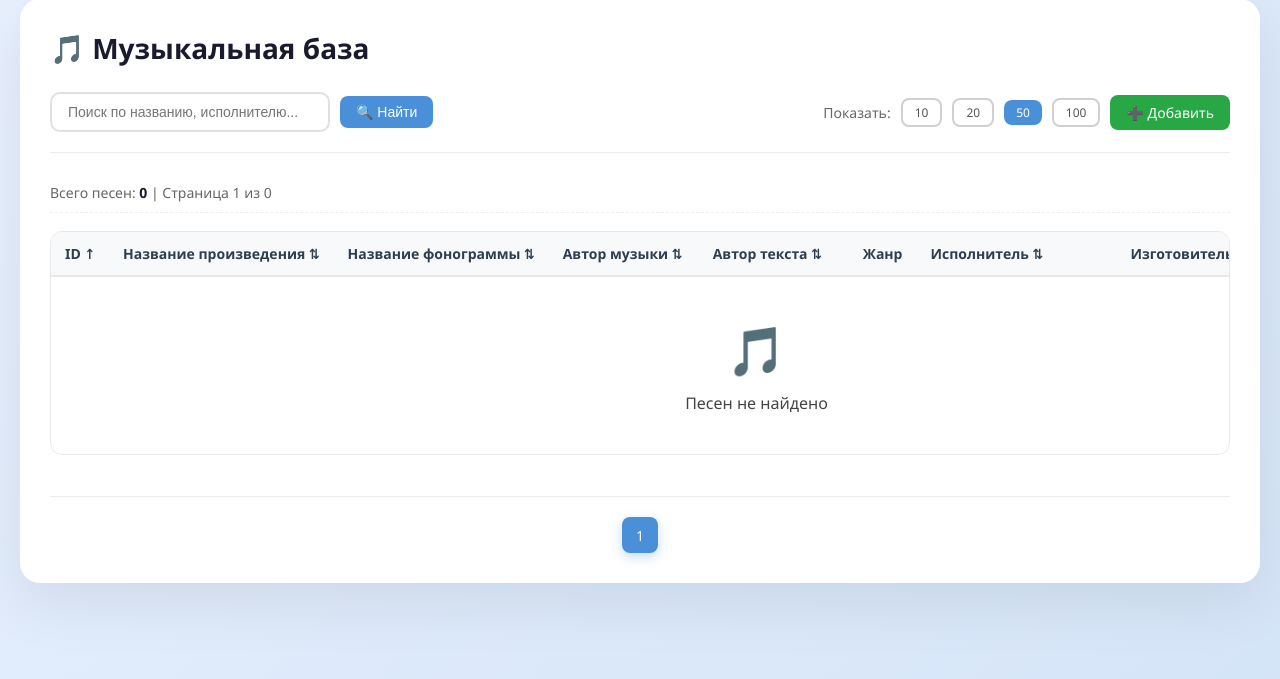
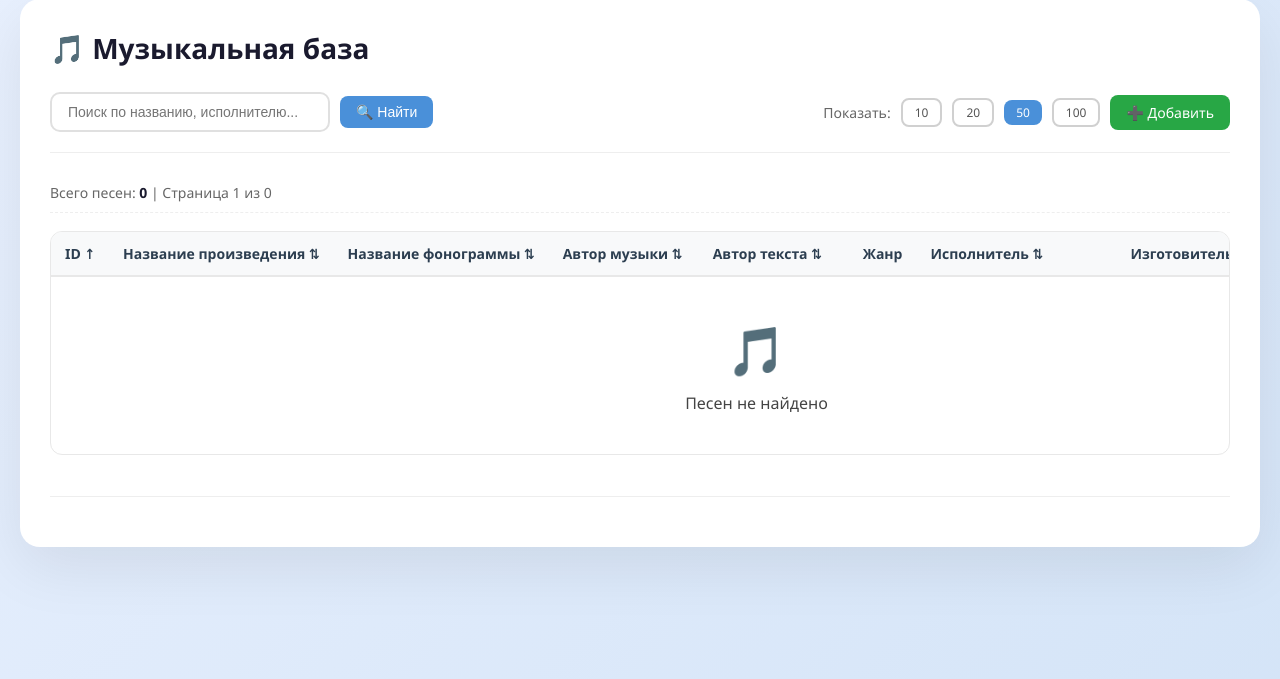
Before and after one commit to 69-FUNBOY-69/songs, a Flask app: page / in a window 1280 px wide. Shown: the part 41-720 px from the top of the page. Run offline with Flask 3, Linux system fonts and the light colour scheme; data that the repository does not hold is empty.

Commit message:
index.html

```diff
--- a/templates/index.html
+++ b/templates/index.html
@@ -168,16 +168,15 @@
     <div class="pagination">
         {% if page > 1 %}
             <a href="/?page={{ page - 1 }}{% if search %}&search={{ search }}{% endif %}{% if per_page %}&per_page={{ per_page }}{% endif %}{% if sort_by %}&sort_by={{ sort_by }}{% endif %}{% if sort_order %}&sort_order={{ sort_order }}{% endif %}">◀ Назад</a>
+            <a href="/?page=1{% if search %}&search={{ search }}{% endif %}{% if per_page %}&per_page={{ per_page }}{% endif %}{% if sort_by %}&sort_by={{ sort_by }}{% endif %}{% if sort_order %}&sort_order={{ sort_order }}{% endif %}">1</a>
         {% endif %}
-
-        <a href="/?page=1{% if search %}&search={{ search }}{% endif %}{% if per_page %}&per_page={{ per_page }}{% endif %}{% if sort_by %}&sort_by={{ sort_by }}{% endif %}{% if sort_order %}&sort_order={{ sort_order }}{% endif %}" {% if page == 1 %}class="active"{% endif %}>1</a>
 
         {% if page > 3 %}
             <span class="dots">...</span>
         {% endif %}
 
         {% for p in range(page - 2, page + 3) %}
-            {% if p > 1 and p < total_pages %}
+            {% if p >= 1 and p <= total_pages %}
                 <a href="/?page={{ p }}{% if search %}&search={{ search }}{% endif %}{% if per_page %}&per_page={{ per_page }}{% endif %}{% if sort_by %}&sort_by={{ sort_by }}{% endif %}{% if sort_order %}&sort_order={{ sort_order }}{% endif %}" {% if p == page %}class="active"{% endif %}>
                     {{ p }}
                 </a>
@@ -188,17 +187,11 @@
             <span class="dots">...</span>
         {% endif %}
 
-        {% if total_pages > 1 %}
-            <a href="/?page={{ total_pages }}{% if search %}&search={{ search }}{% endif %}{% if per_page %}&per_page={{ per_page }}{% endif %}{% if sort_by %}&sort_by={{ sort_by }}{% endif %}{% if sort_order %}&sort_order={{ sort_order }}{% endif %}" {% if page == total_pages %}class="active"{% endif %}>
-                {{ total_pages }}
-            </a>
-        {% endif %}
-
         {% if page < total_pages %}
+            <a href="/?page={{ total_pages }}{% if search %}&search={{ search }}{% endif %}{% if per_page %}&per_page={{ per_page }}{% endif %}{% if sort_by %}&sort_by={{ sort_by }}{% endif %}{% if sort_order %}&sort_order={{ sort_order }}{% endif %}">{{ total_pages }}</a>
             <a href="/?page={{ page + 1 }}{% if search %}&search={{ search }}{% endif %}{% if per_page %}&per_page={{ per_page }}{% endif %}{% if sort_by %}&sort_by={{ sort_by }}{% endif %}{% if sort_order %}&sort_order={{ sort_order }}{% endif %}">Вперед ▶</a>
         {% endif %}
     </div>
-
 </div>
 
 <script>
```
